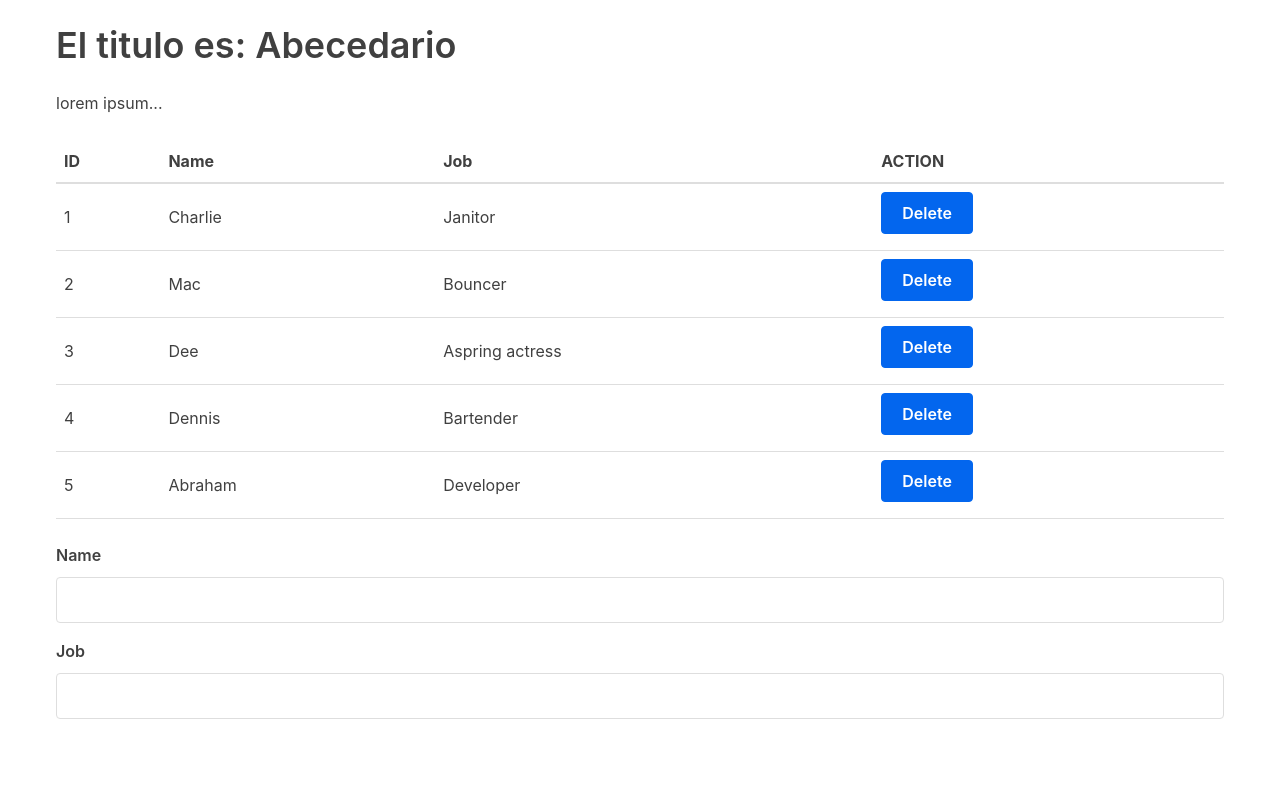
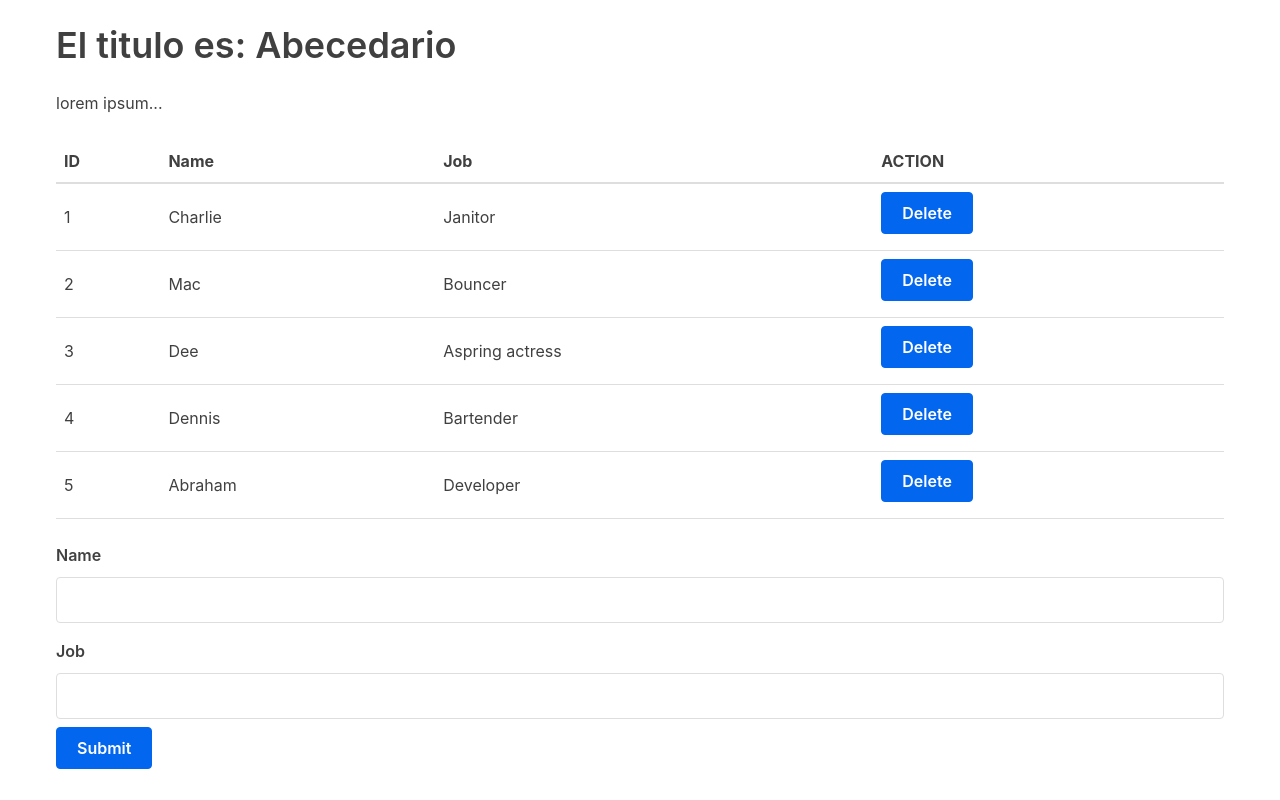
Before and after one commit to Abraham0912/tutorial-proyect-ft-TR, a React (Create React App) app: page / in a window 1280 px wide. Built offline with nearby package versions, Linux system fonts and the light colour scheme.

Commit message:
fileAddEnding

```diff
--- a/src/App.js
+++ b/src/App.js
@@ -73,7 +73,7 @@
                 characterData={this.state.characters}
                 removeCharacter={this.removeCharacter}
             />
-            <Form />
+            <Form handleSubmit={this.handleSubmit}/>
         </div>
     )
   }
--- a/src/Form.js
+++ b/src/Form.js
@@ -10,6 +10,11 @@
 
     state = this.initialState
 
+
+    submitForm = () => {
+        this.props.handleSubmit(this.state)
+        this.setState(this.initialState)
+      }
 
     handleChange = (event) => {
         const {name, value} = event.target
@@ -37,6 +42,7 @@
                     id="job"
                     value={this.state.job}
                     onChange={this.handleChange} />
+                    <input type="button" value="Submit" onClick={this.submitForm} />
             </form>
         )
     }
```
Also changed, not shown: 1 other file (tests, documents, lock files or other folders).
